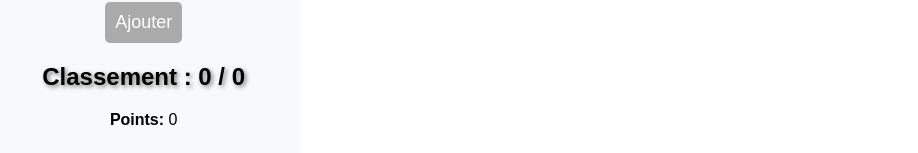
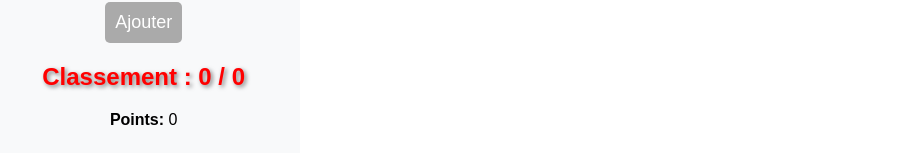
Before and after one commit to atlasbassmaster/atlasbassmaster, a React (Create React App) app in the folder frontend/: page /catches in a window 1280 px wide. Shown: the part 285-438 px from the top of the page, without its empty margins (203-1121 px from the left). Built offline with nearby package versions, Linux system fonts and the light colour scheme; no server answers; sample sign-in values are in the browser's storage.

Commit message:
Change classement color to red

```diff
--- a/frontend/src/pages/Catches.js
+++ b/frontend/src/pages/Catches.js
@@ -199,7 +199,7 @@ const Catches = () => {
           ) : (
             <>
               <h2>
-                Classement : {rankings.rank} / {rankings.total_users}
+                  <span style={{ color: "red" }}>Classement : {rankings.rank} / {rankings.total_users}</span>
               </h2>
               <p>
                 <strong>Points:</strong> {rankings.points}
```
